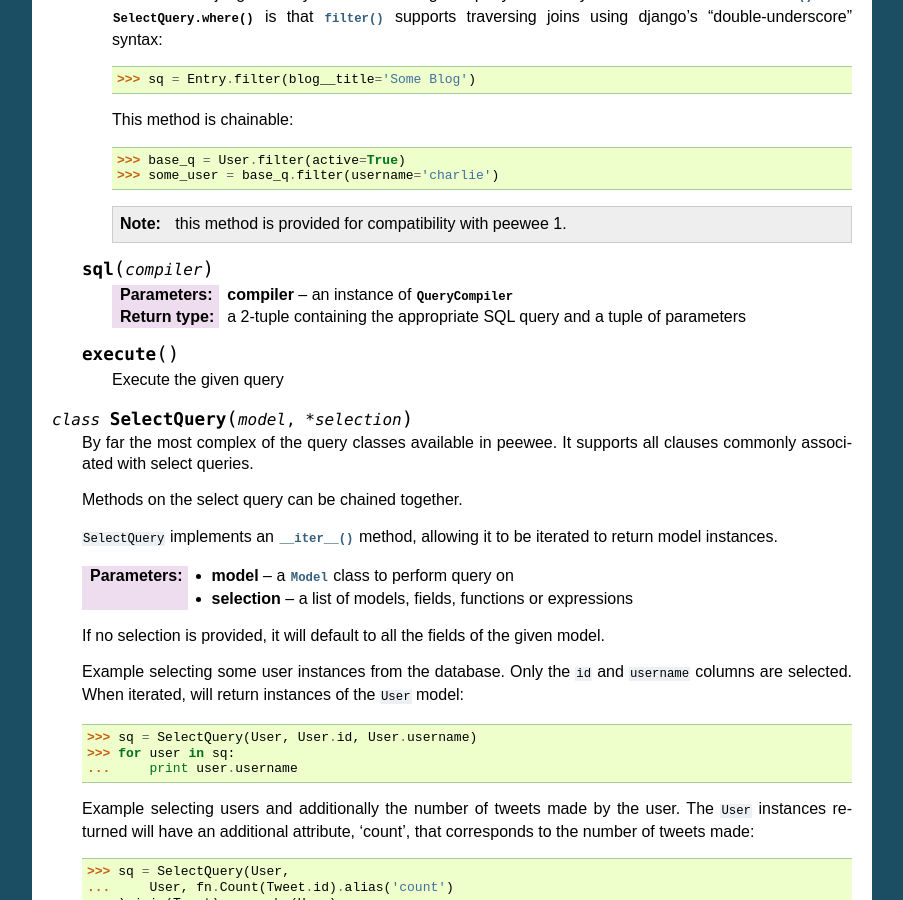
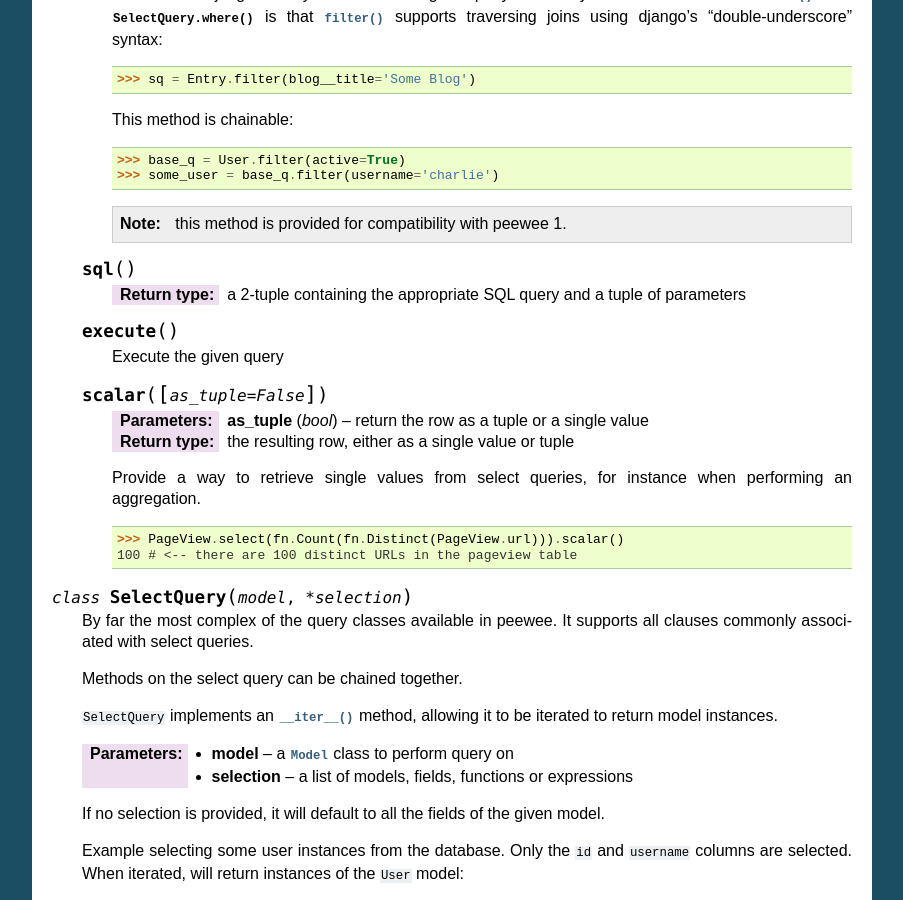
Before and after one commit to coleifer/peewee, a Sphinx documentation site: the page built from docs/peewee/api.rst, in a window 1280 px wide and 900 px high, scrolled down 10381 px. Shown: the whole window, without its empty margins (198-1101 px from the left). Built offline with Sphinx 7.4.7, drawn with Linux system fonts in a browser that asks for light colours.

Commit message:
Adding some notes on the docs for scalar() and adding a testcase for the docs example

```diff
--- a/docs/peewee/api.rst
+++ b/docs/peewee/api.rst
@@ -675,9 +675,8 @@ Query Types
 
         .. note:: this method is provided for compatibility with peewee 1.
 
-    .. py:method:: sql(compiler)
+    .. py:method:: sql()
 
-        :param compiler: an instance of :py:class:`QueryCompiler`
         :rtype: a 2-tuple containing the appropriate SQL query and a tuple of parameters
 
         .. warning: This method should be implemented by subclasses
@@ -687,6 +686,19 @@ Query Types
         Execute the given query
 
         .. warning: This method should be implemented by subclasses
+
+    .. py:method:: scalar([as_tuple=False])
+
+        :param bool as_tuple: return the row as a tuple or a single value
+        :rtype: the resulting row, either as a single value or tuple
+
+        Provide a way to retrieve single values from select queries, for instance
+        when performing an aggregation.
+
+        .. code-block:: pycon
+
+            >>> PageView.select(fn.Count(fn.Distinct(PageView.url))).scalar()
+            100 # <-- there are 100 distinct URLs in the pageview table
 
 
 .. py:class:: SelectQuery(model, *selection)
```
Also changed, not shown: tests.py (+7 -0 lines).
